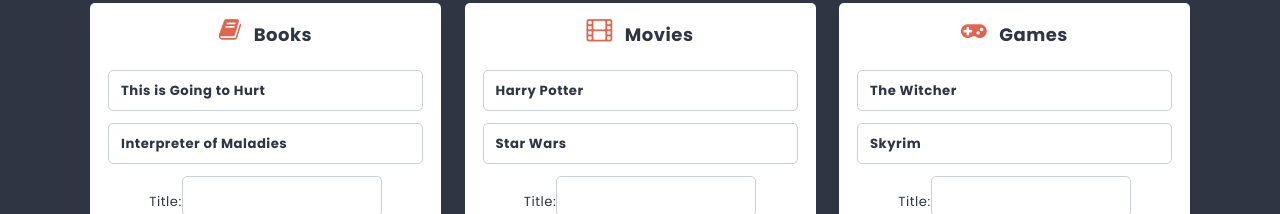
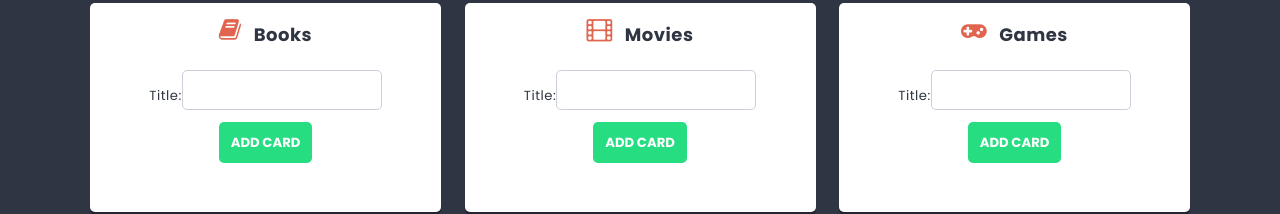
Before and after one commit to HannaNesterova/React-project-11, a React (Create React App) app: page / in a window 1280 px wide. Shown: the part 538-752 px from the top of the page. Built offline with nearby package versions, Linux system fonts and the light colour scheme.

Commit message:
ensure that props.cards is defined and contains an array of objects before trying to map over it

```diff
--- a/src/components/Column/Column.js
+++ b/src/components/Column/Column.js
@@ -7,7 +7,8 @@
     <article className={styles.column}>
         <h2 className={styles.title}><span className={styles.icon + ' fa fa-' + props.icon} />{props.title}</h2>
         <ul className={styles.cards}>
-            {props.cards.map(card => <Card key={card.id} title={card.title} />)}
+            {props.cards && props.cards.map(card => <Card key={card.id} title={card.title} />)}
+            {/* {props.cards.map(card => <Card key={card.id} title={card.title} />)} */}
             <CardForm columnId={props.id} action={props.action} />
         </ul>
     </article>);
--- a/src/components/List/List.js
+++ b/src/components/List/List.js
@@ -1,12 +1,15 @@
+import { useSelector } from 'react-redux';
+
 import styles from './List.module.scss';
 import Column from '../Column/Column';
-import { useState } from 'react';
-import shortid from 'shortid';
+//import { useState } from 'react';
+//import shortid from 'shortid';
 import ColumnForm from '../ColumnForm/ColumnForm';
-import CardForm from '../CardForm/CardForm';
+//import CardForm from '../CardForm/CardForm';
 
 const List = () => {
-    const [columns, setColumns] = useState([
+    const columns = useSelector(state => state.columns);
+        /*const [columns, setColumns] = useState([
          {
              id: 1,
              title: 'Books',
@@ -34,24 +37,24 @@
                  { id: 2, title: 'Skyrim' }
              ]
          }
-    ]);
+     ]);*/
 
-    const addColumn = newColumn => {
-        setColumns([...columns, { id: shortid(), title: newColumn.title, icon: newColumn.icon, cards: [] }]);
-    };
+    // const addColumn = newColumn => {
+    //     setColumns([...columns, { id: shortid(), title: newColumn.title, icon: newColumn.icon, cards: [] }]);
+    // };
 
-    const addCard = (newCard, columnId) => {
-        const columnsUpdated = columns.map(column => {
-            if(column.id === columnId)
-                return { ...column, cards: [...column.cards, { id: shortid(), title: newCard.title }]}
-            else
-                return column
-        })
+    // const addCard = (newCard, columnId) => {
+    //     const columnsUpdated = columns.map(column => {
+    //         if(column.id === columnId)
+    //             return { ...column, cards: [...column.cards, { id: shortid(), title: newCard.title }]}
+    //         else
+    //             return column
+    //     })
 
 
-        setColumns(columnsUpdated);
+    //     setColumns(columnsUpdated);
 
-    };
+    // };
 
     return (
         <div>
@@ -60,9 +63,12 @@
             </header>
                 <p className={styles.description}>Interesting things I want to check out</p>
             <div className={styles.columns}>
-                {columns.map(column => <Column key={column.id} id={column.id} title={column.title} icon={column.icon} cards={column.cards} action={addCard} />)}
+                {columns.map(column =>
+                <Column key={column.id}
+                {...column} />
+                )}
             </div>
-            <ColumnForm action={addColumn} />
+            <ColumnForm  />
         </div>
     );
 };
--- /dev/null
+++ b/src/redux/initialState.js
@@ -0,0 +1,31 @@
+const initialState = {
+    columns: [
+      {
+        id: 1,
+        title: 'Books',
+        icon: 'book',
+      },
+      {
+        id: 2,
+        title: 'Movies',
+        icon: 'film',
+      },
+      {
+        id: 3,
+        title: 'Games',
+        icon: 'gamepad',
+      }
+    ],
+
+    cards: [
+      { id: 1, columnId: 1, title: 'This is Going to Hurt' },
+      { id: 2, columnId: 1, title: 'Interpreter of Maladies' },
+      { id: 3, columnId: 2, title: 'Harry Potter' },
+      { id: 4, columnId: 2, title: 'Star Wars' },
+      { id: 5, columnId: 3, title: 'The Witcher' },
+      { id: 6, columnId: 3, title: 'Skyrim' }
+    ]
+
+  };
+
+  export default initialState;
--- a/src/redux/store.js
+++ b/src/redux/store.js
@@ -1,11 +1,10 @@
 import { createStore } from 'redux';
+import initialState from './initialState';
+
 const reducer = (state, action) => {
   return state;
 };
 
-const initialState = {
-  columns: []
-};
 
 const store = createStore(
   reducer,
```
Lines whose indentation alone changed are shown as unchanged.
